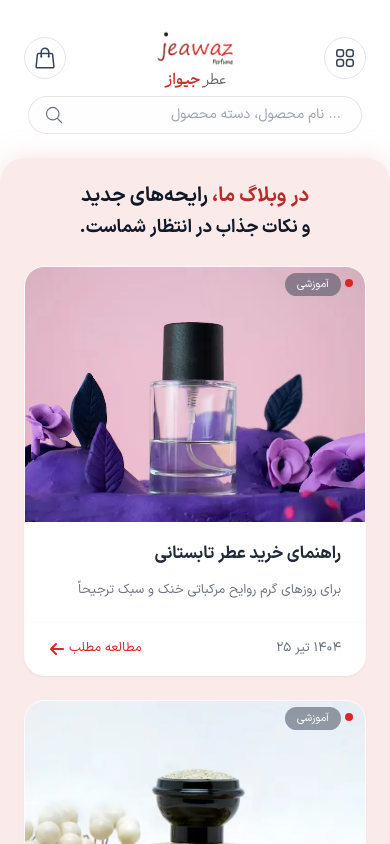
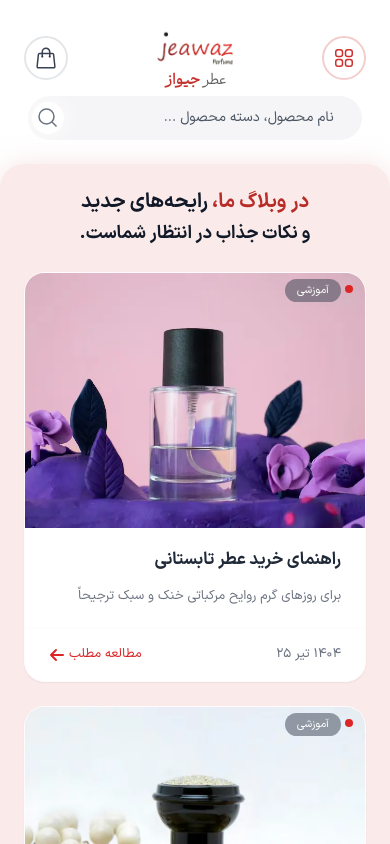
Before and after one commit to MohammadmehdiJamalpour/jeawaz, a React (Vite) app: page / in a window 390 px wide. Shown: the top 844 px of the page. Built offline with nearby package versions, Linux system fonts and the light colour scheme.

Commit message:
UI improvements on search Input

```diff
--- a/src/components/header/DesktopBar.jsx
+++ b/src/components/header/DesktopBar.jsx
@@ -11,7 +11,7 @@ const DesktopBar = React.memo(function DesktopBar() {
 
 
       {/* Right (RTL visual right): brand + search (container = max 50% width) */}
-      <div className="flex items-center gap-4 md:w-1/2 justify-end">
+      <div className="flex items-center  w-full">
         <BrandBlock
           englishLogo={images.englishLogo}
           persianLogo={images.persianLogo}
@@ -22,7 +22,7 @@ const DesktopBar = React.memo(function DesktopBar() {
         </div>
       </div>
        {/* Left: actions + nav */}
-      <div className="flex items-center gap-4 ">
+      <div className="flex items-center w-1/2 gap-4 ">
         <NavLinks />
         <Actions />
       </div>
--- a/src/components/header/MobileBar.jsx
+++ b/src/components/header/MobileBar.jsx
@@ -10,8 +10,8 @@ const MobileBar = React.memo(function MobileBar() {
     <div className="md:hidden" dir="rtl">
       {/* Top row: cart | brand | categories */}
       <div className="flex items-center justify-between px-2 pt-4">
-        <CircleBtn label="دسته‌بندی‌ها">
-          <Squares2X2Icon className="h-6 w-6 text-gray-700" />
+        <CircleBtn className="border-primary-400/40 " label="دسته‌بندی‌ها">
+          <Squares2X2Icon className="h-6 w-6 text-primary-500" />
         </CircleBtn>
 
         <BrandBlock
--- a/src/ui/CircleBtn.jsx
+++ b/src/ui/CircleBtn.jsx
@@ -5,7 +5,7 @@ const CircleBtn = React.memo(function CircleBtn({ label, children, className = "
     <button
       type="button"
       aria-label={label}
-      className={`rounded-full border border-gray-300/60 p-2 hover:shadow ${className}`}
+      className={`rounded-full border-2 border-gray-300/60 p-2 hover:shadow ${className}`}
       {...rest}
     >
       {children}
--- a/src/ui/SearchInput.jsx
+++ b/src/ui/SearchInput.jsx
@@ -6,12 +6,12 @@ const SearchInput = React.memo(function SearchInput({ className = "", inputProps
     <div className={`relative ${className}`}>
       <input
         type="text"
-        placeholder=" ... نام محصول، دسته محصول"
-        className="w-full text-right rounded-full border border-gray-300/60 bg-secondary-50 py-2 pr-4 pl-12 text-sm placeholder:text-gray-400 focus:border-primary-500 focus:outline-none"
+        placeholder="  نام محصول، دسته محصول ..."
+        className="w-full bg-gray-200/40 text-right rounded-full  py-3 pr-5 pl-12 text-sm placeholder:text-gray-600 focus:border-primary-500 focus:outline-none"
         {...inputProps}
       />
       {/* Icon on LEFT for RTL */}
-      <MagnifyingGlassIcon className="absolute left-4 top-1/2 h-5 w-5 -translate-y-1/2 text-gray-500" />
+      <MagnifyingGlassIcon className="absolute rounded-full bg-white shadow-centered-lg shadow-white p-1 left-1 top-1/2 h-8 w-8 -translate-y-1/2 text-gray-500" />
     </div>
   );
 });
```
